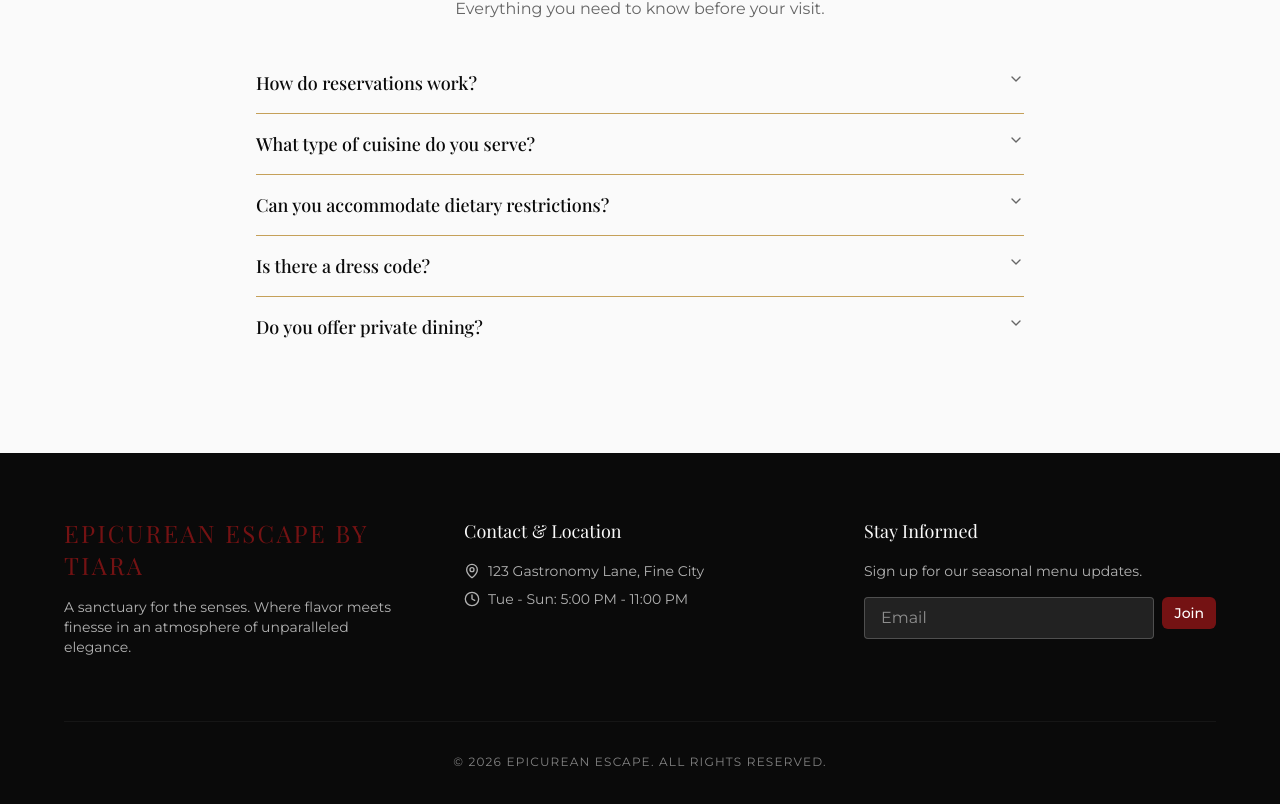
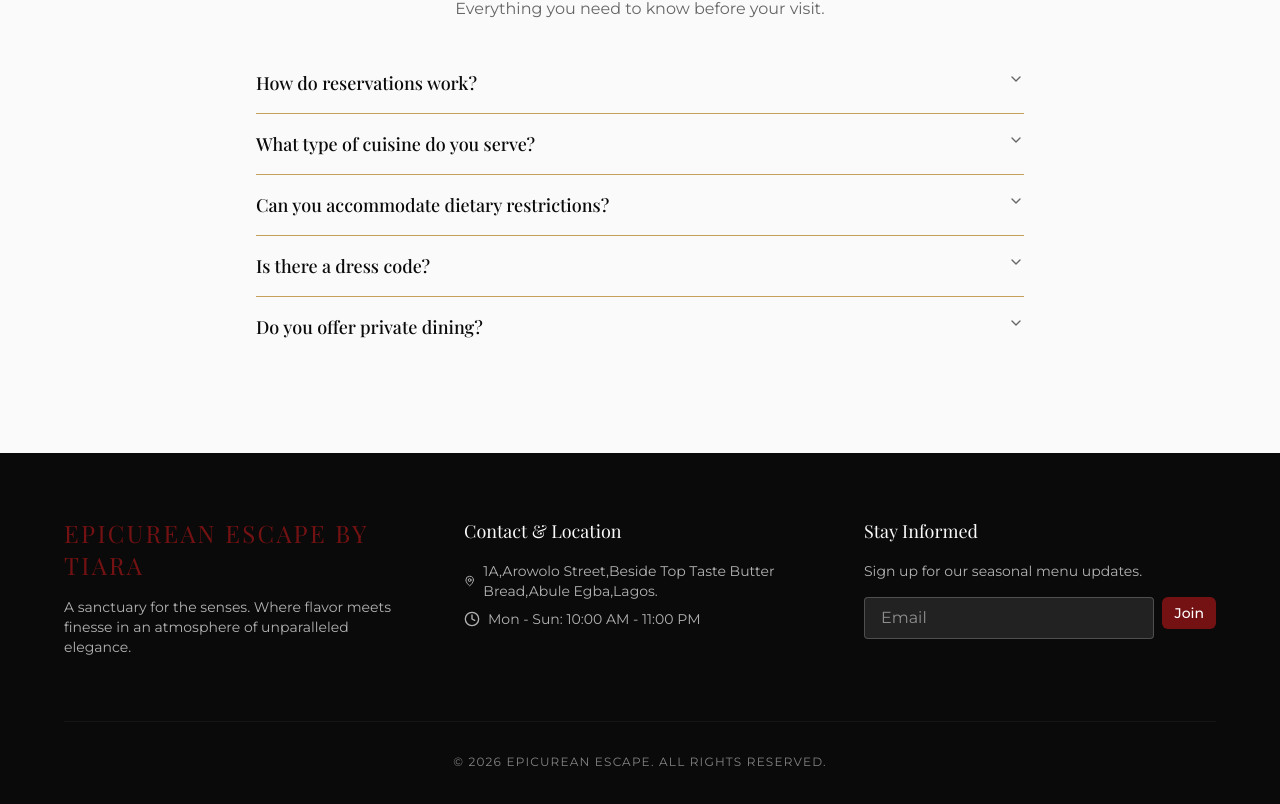
Before and after one commit to Jaymi-01/epicureanescape, a Next.js app: page / in a window 1280 px wide. Shown: the part 1659-2463 px from the top of the page. Built offline with nearby package versions, Linux system fonts and the light colour scheme; a web font is replaced by a local one.

Commit message:
updated the details

```diff
--- a/app/page.tsx
+++ b/app/page.tsx
@@ -150,8 +150,8 @@ export default function LandingPage() {
           <div className="space-y-4">
             <h4 className="font-serif text-lg">Contact & Location</h4>
             <div className="space-y-2 text-sm opacity-70">
-              <p className="flex items-center gap-2"><MapPin size={16} /> 123 Gastronomy Lane, Fine City</p>
-              <p className="flex items-center gap-2"><Clock size={16} /> Tue - Sun: 5:00 PM - 11:00 PM</p>
+              <p className="flex items-center gap-2"><MapPin size={16} /> 1A,Arowolo Street,Beside Top Taste Butter Bread,Abule Egba,Lagos.</p>
+              <p className="flex items-center gap-2"><Clock size={16} /> Mon - Sun: 10:00 AM - 11:00 PM</p>
             </div>
           </div>
           <div className="space-y-4">
```
